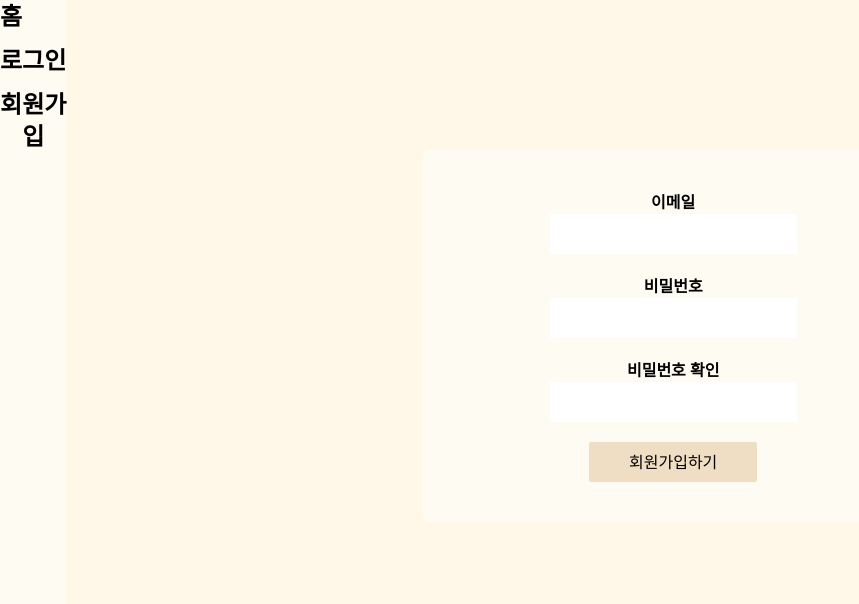
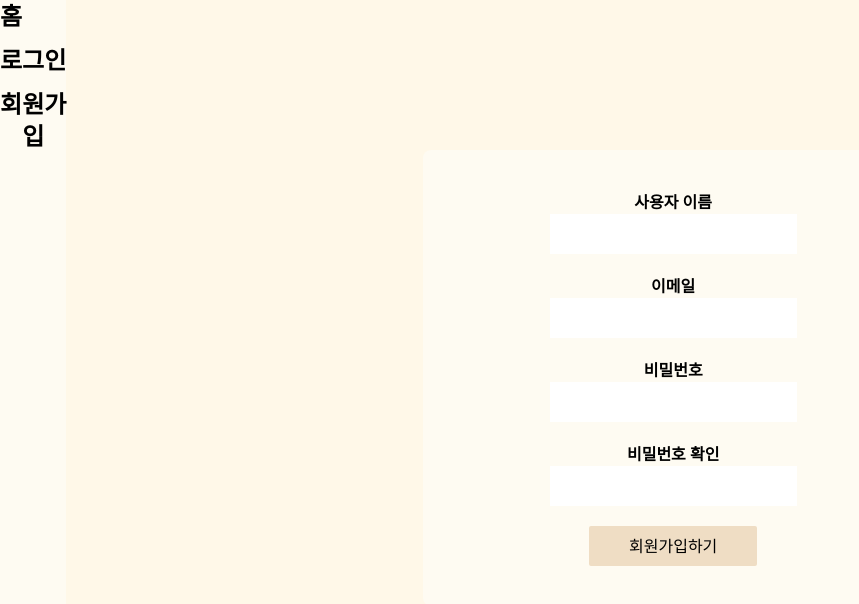
Before and after one commit to Sunjji/Sunjji, a Next.js app: page /sign-up in a window 1280 px wide. Shown: the top 604 px of the page, without its empty margins (0-859 px from the left). Built offline with nearby package versions, Linux system fonts and the light colour scheme; no server answers.

Commit message:
feat: 회원가입에 닉네임 추가

```diff
--- a/app/(providers)/(root)/sign-up/page.tsx
+++ b/app/(providers)/(root)/sign-up/page.tsx
@@ -8,6 +8,7 @@ function SignUpPage() {
   const [email, setEmail] = useState("");
   const [password, setPassword] = useState("");
   const [checkPassword, setCheckPassword] = useState("");
+  const [nickname, setNickname] = useState("");
   const router = useRouter(); // router.push
 
   const handleClickSignUpPage = async () => {
@@ -32,6 +33,12 @@ function SignUpPage() {
       password,
     }); // 회원가입 후 로그인
 
+    await supabase.from("profiles").insert([
+      {
+        nickname: nickname,
+      },
+    ]);
+
     router.push("/"); // 홈으로 push
 
     return alert("회원가입에 성공하셨습니다");
@@ -40,6 +47,15 @@ function SignUpPage() {
   return (
     <main className="flex justify-center">
       <ul className="mt-[150px] bg-point w-[500px] p-10 text-center rounded-[8px]">
+        <li>
+          <h2 className="font-bold">사용자 이름</h2>
+          <input
+            className="mb-5 p-2"
+            type="text"
+            value={nickname}
+            onChange={(e) => setNickname(e.target.value)}
+          />
+        </li>
         <li>
           <h2 className="font-bold">이메일</h2>
           <input
```
